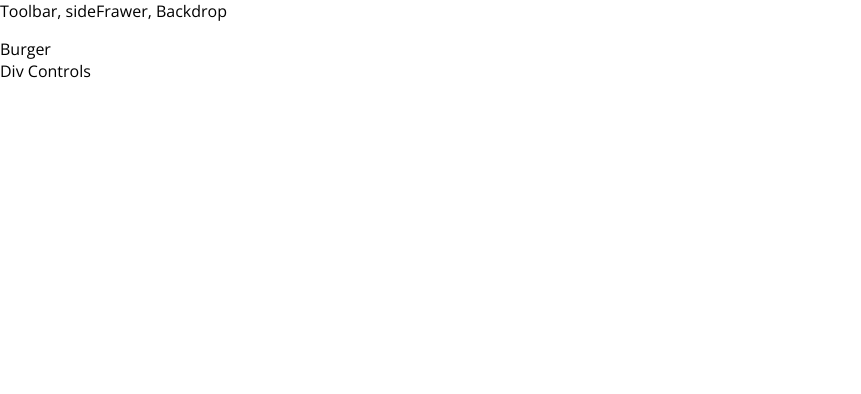
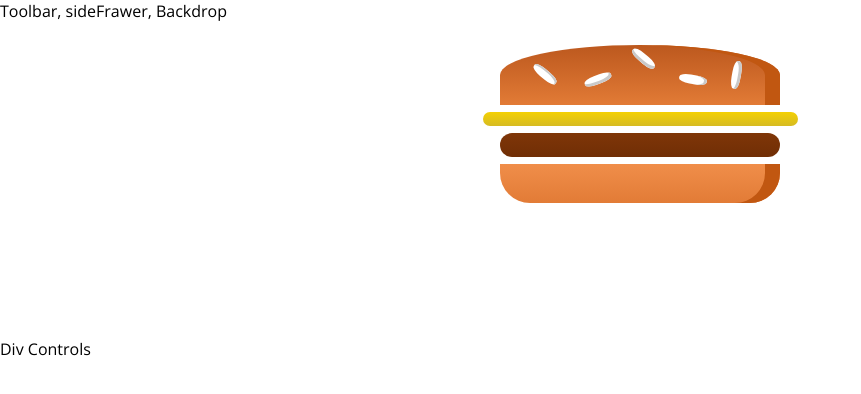
Before and after one commit to momtysamby/BurgerBuilder, a React app: page / in a window 1280 px wide. Shown: the top 394 px of the page, without its empty margins (0-861 px from the left). Built offline with nearby package versions, Linux system fonts and the light colour scheme.

Commit message:
Lecture 128

```diff
--- /dev/null
+++ b/src/components/Burger/Burger.css
@@ -0,0 +1,30 @@
+.Burger {
+    width: 100%;
+    margin: auto;
+    height: 250px;
+    overflow: scroll;
+    text-align: center;
+    font-weight: bold;
+    font-size: 1.2rem;
+}
+
+@media (min-width: 1000px) and (min-height: 700px) {
+    .Burger{
+        width: 700px;
+        height: 600px;
+    }
+}
+
+@media (min-width: 500px) and (min-height: 401px) {
+    .Burger{
+        width: 450px;
+        height: 400px;
+    }
+}
+
+@media (min-width: 500px) and (min-height: 400px) {
+    .Burger{
+        width: 350px;
+        height: 300px;
+    }
+}
--- a/src/components/Burger/Burger.js
+++ b/src/components/Burger/Burger.js
@@ -1 +1,16 @@
 import React from 'react'
+import classes from './Burger.css'
+import BurgerIngredient from './BurgerIngredient/BurgerIngredient'
+
+const burger = (props) => {
+    return(
+        <div className={classes.Burger}>
+            <BurgerIngredient type='bread-top'/>
+            <BurgerIngredient type='cheese'/>
+            <BurgerIngredient type='meat'/>
+            <BurgerIngredient type='bread-bottom'/>
+        </div>
+    )
+}
+
+export default burger
--- a/src/components/Burger/BurgerIngredient/BurgerIngredient.js
+++ b/src/components/Burger/BurgerIngredient/BurgerIngredient.js
@@ -13,8 +13,8 @@
         case ('bread-top'):
             ingredient = (
                 <div className={classes.BreadTop}>
-                    <div classname={classes.Seeds1}></div>
-                    <div classname={classes.Seeds2}></div>
+                    <div className={classes.Seeds1}></div>
+                    <div className={classes.Seeds2}></div>
                 </div>
             )
             break
--- a/src/containers/BurgerBuilder/BurgerBuilder.js
+++ b/src/containers/BurgerBuilder/BurgerBuilder.js
@@ -1,10 +1,11 @@
 import React, { Component } from 'react'
+import Burger from '../../components/Burger/Burger'
 
 class BurgerBuilder extends Component{
     render () {
         return(
             <React.Fragment>
-                <div>Burger</div>
+                <Burger/>
                 <div>Div Controls</div>
             </React.Fragment>
         )
```
